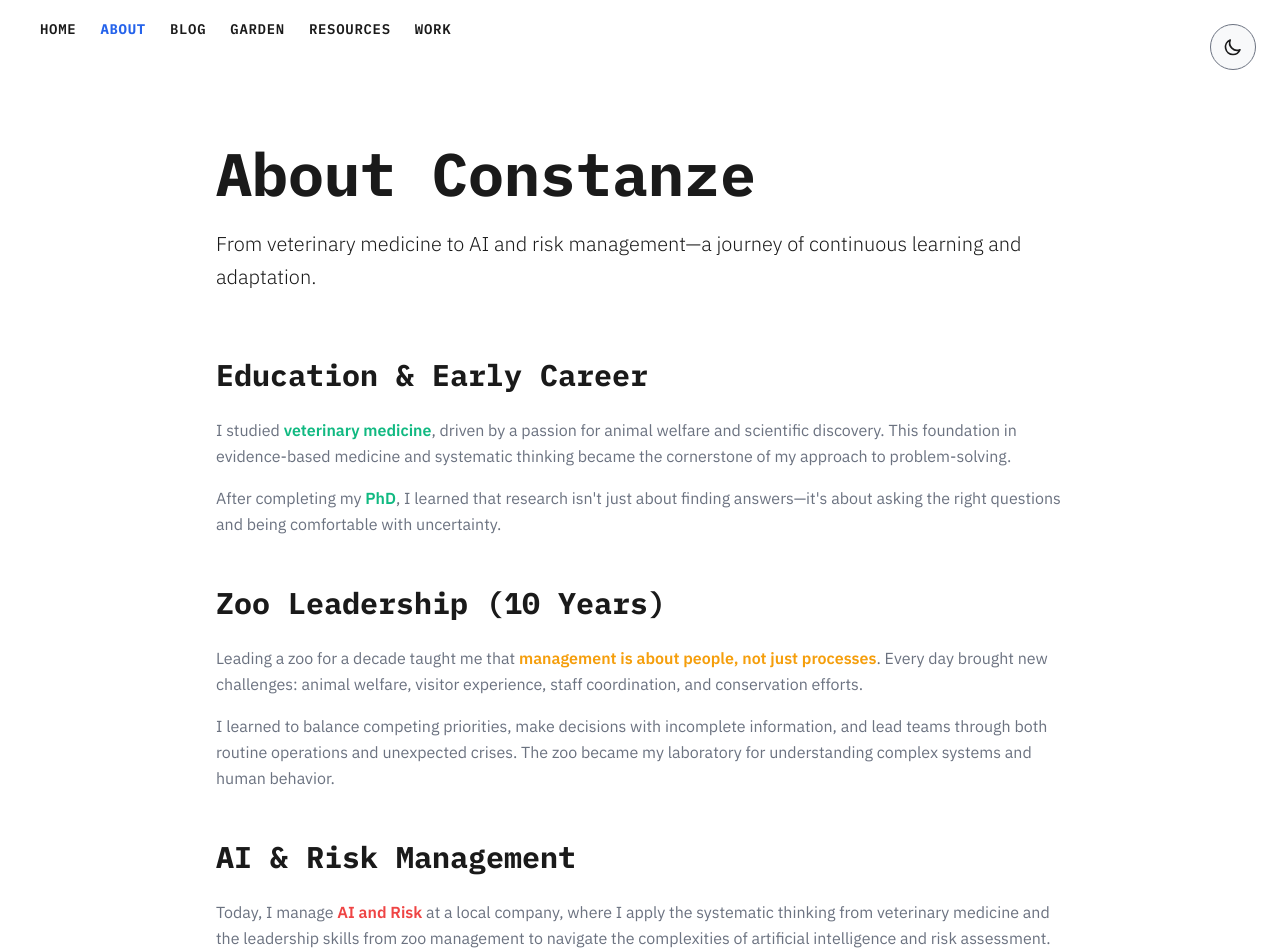
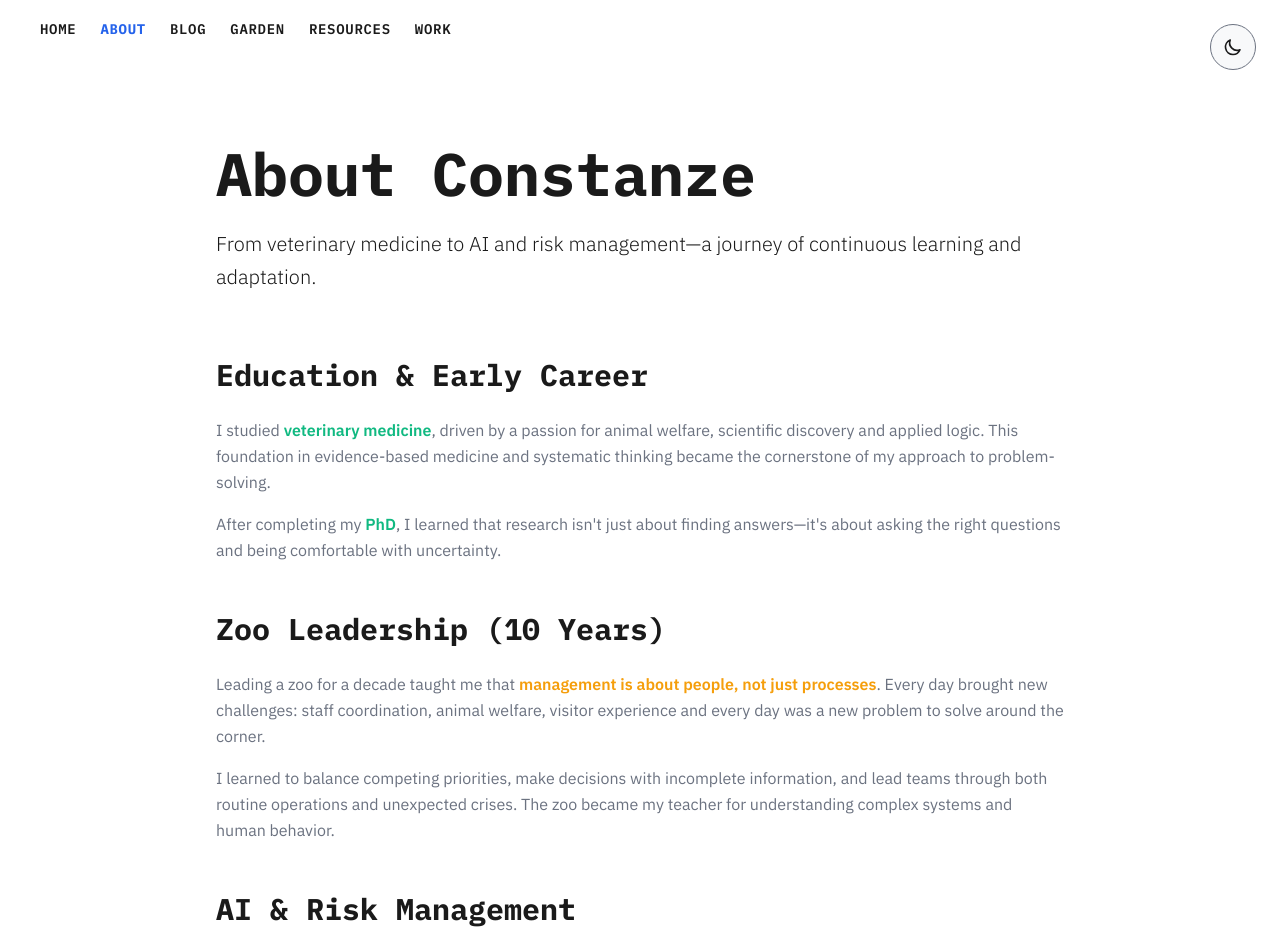
Before and after one commit to Conzi84/braindumpproject2, a Next.js app: page /about in a window 1280 px wide. Shown: the top 952 px of the page. Built offline with nearby package versions, Linux system fonts and the light colour scheme.

Commit message:
Revise text for clarity and improved narrative flow
Refined the narrative to enhance clarity and flow, emphasizing key experiences and skills.

```diff
--- a/app/about/page.tsx
+++ b/app/about/page.tsx
@@ -22,7 +22,7 @@ export default function AboutPage() {
             <div className="space-y-4 text-light-text dark:text-light-text-secondary dark:text-dark-text-secondary font-open-sans leading-relaxed">
               <p>
                 I studied <span className="text-highlight-green font-semibold">veterinary medicine</span>,
-                driven by a passion for animal welfare and scientific discovery. This foundation in
+                driven by a passion for animal welfare, scientific discovery and applied logic. This foundation in
                 evidence-based medicine and systematic thinking became the cornerstone of my approach to problem-solving.
               </p>
               <p>
@@ -41,12 +41,12 @@ export default function AboutPage() {
             <div className="space-y-4 text-light-text dark:text-light-text-secondary dark:text-dark-text-secondary font-open-sans leading-relaxed">
               <p>
                 Leading a zoo for a decade taught me that <span className="text-highlight-yellow font-semibold">management is about people, not just processes</span>.
-                Every day brought new challenges: animal welfare, visitor experience, staff coordination, and conservation efforts.
+                Every day brought new challenges: staff coordination, animal welfare, visitor experience and every day was a new problem to solve around the corner.
               </p>
               <p>
                 I learned to balance competing priorities, make decisions with incomplete information,
-                and lead teams through both routine operations and unexpected crises. The zoo became my
-                laboratory for understanding complex systems and human behavior.
+                and lead teams through both routine operations and unexpected crises. The zoo became my teacher
+                for understanding complex systems and human behavior.
               </p>
             </div>
           </section>
@@ -59,8 +59,8 @@ export default function AboutPage() {
             <div className="space-y-4 text-light-text dark:text-light-text-secondary dark:text-dark-text-secondary font-open-sans leading-relaxed">
               <p>
                 Today, I manage <span className="text-highlight-red font-semibold">AI and Risk</span> at a local company,
-                where I apply the systematic thinking from veterinary medicine and the leadership skills from zoo management
-                to navigate the complexities of artificial intelligence and risk assessment.
+                where I apply the systematic thinking from veterinary medicine and the leadership and finding solutions skills from zoo management
+                to navigate the complexities of artificial intelligence and risk management.
               </p>
               <p>
                 The transition from animal welfare to AI ethics isn't as different as it might seem—both require
```
